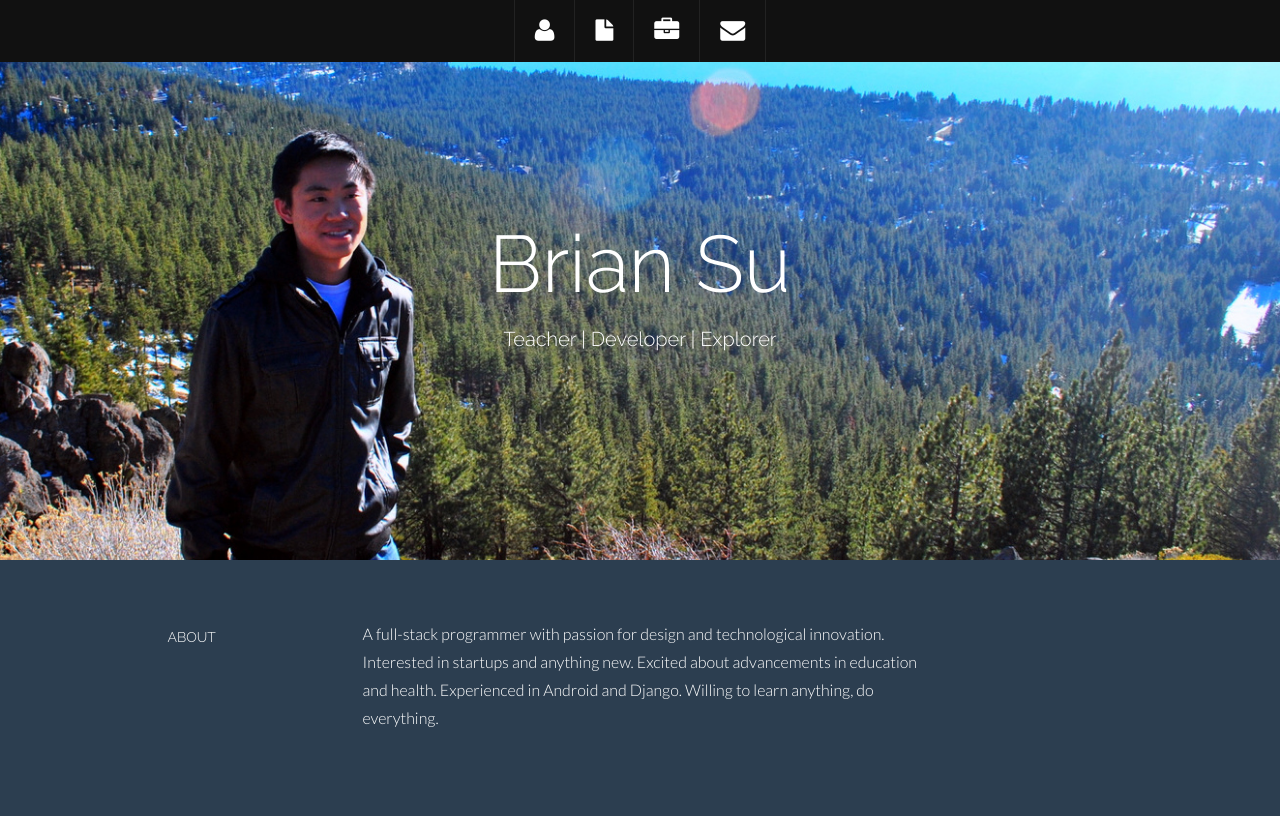
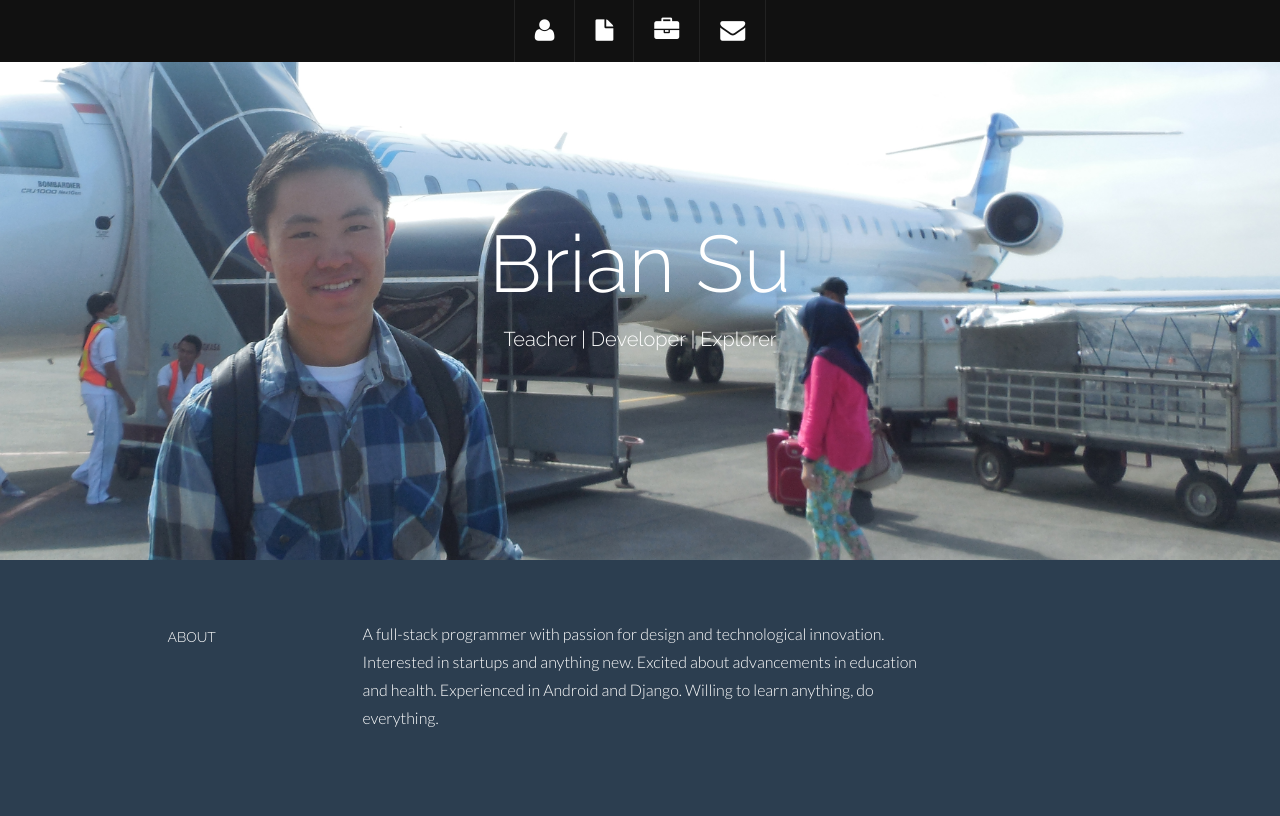
Before and after one commit to briansudev/portfolio, a Django app: page / in a window 1280 px wide. Shown: the top 816 px of the page. Run offline with Django 3.2, Linux system fonts and the light colour scheme; some libraries are stand-ins or nearby versions.

Commit message:
changed pics

```diff
--- a/website/static/website/css/main.css
+++ b/website/static/website/css/main.css
@@ -153,7 +153,7 @@ a:after {
 
 /* Header Wrap */
 #headerwrap {
-	background: url(../img/briansu.jpg) no-repeat center top;
+	background: url(../img/indx.jpg) no-repeat center top;
 	margin-top: 60px;
 	padding-top:140px;
 	text-align:center;
```
Also changed, not shown: website/static/website/img/indx.jpg (added), website/static/website/img/spn.png.
